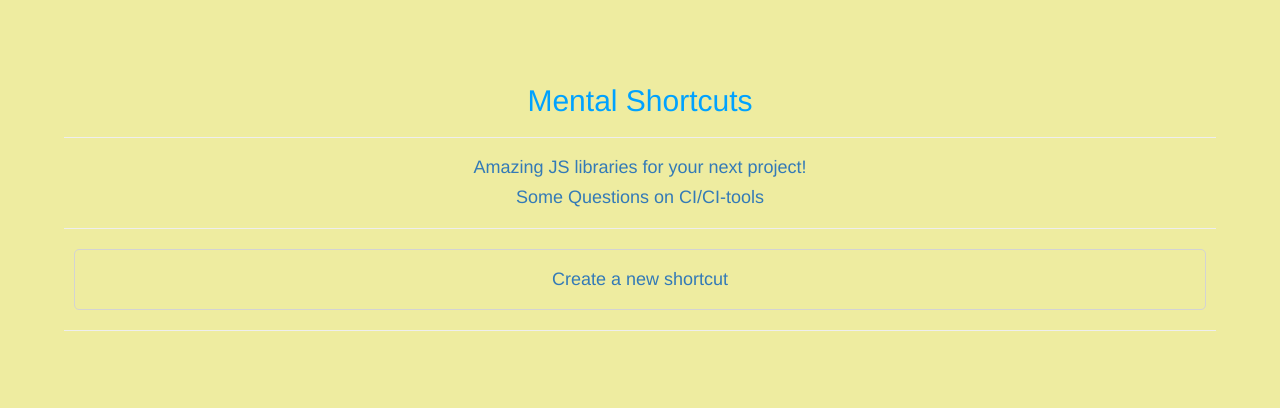
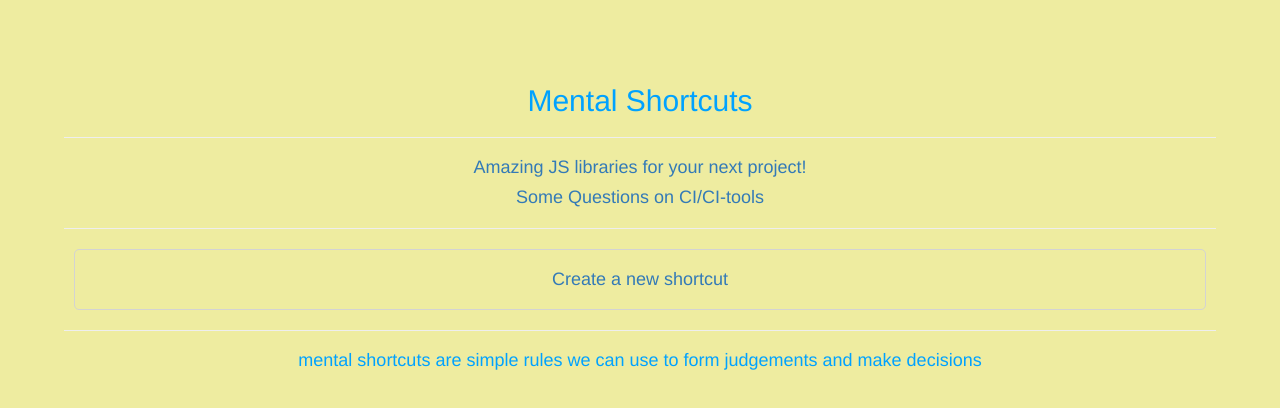
Before and after one commit to lenarhus/TelegramShopBot, a React (Create React App) app: page / in a window 1280 px wide. Shown: the top 408 px of the page. Built offline with nearby package versions, Linux system fonts and the light colour scheme.

Commit message:
added footer file

```diff
--- a/src/components/App.js
+++ b/src/components/App.js
@@ -1,7 +1,7 @@
 import React,{ Component } from 'react';
 import {Link} from 'react-router-dom';
 import ShortcutList from './ShortcutList';
-
+import Footer from './Footer';
 
 
 class App extends Component{
@@ -18,6 +18,7 @@ class App extends Component{
                       <Link to ='shortcut_form'>  <h4>Create a new shortcut</h4></Link>
                       </div>
                       <hr/>
+                     <Footer/>
 
 
 
--- /dev/null
+++ b/src/components/Footer.js
@@ -0,0 +1,16 @@
+import React, {Component} from 'react'
+
+class Footer extends Component{
+ render(){
+
+	return(
+	<div>
+		<h4>
+			mental shortcuts are simple rules we can use to form judgements and make decisions
+		</h4>
+	</div>
+
+	)
+}
+}
+export default Footer;
```
